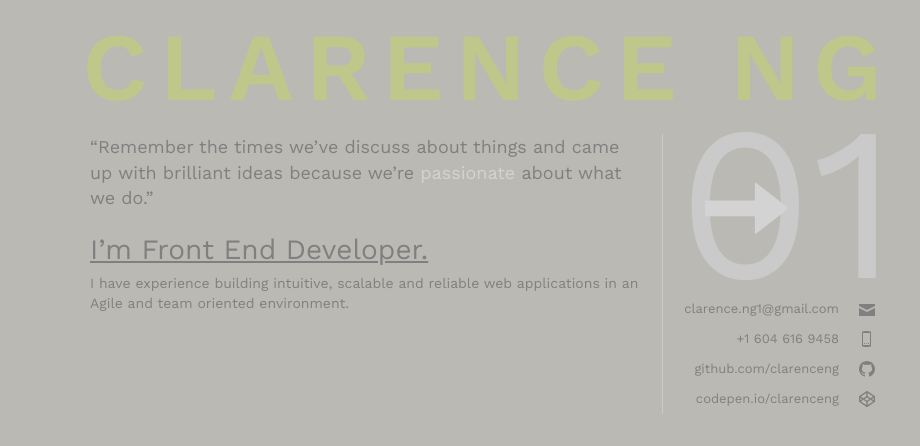
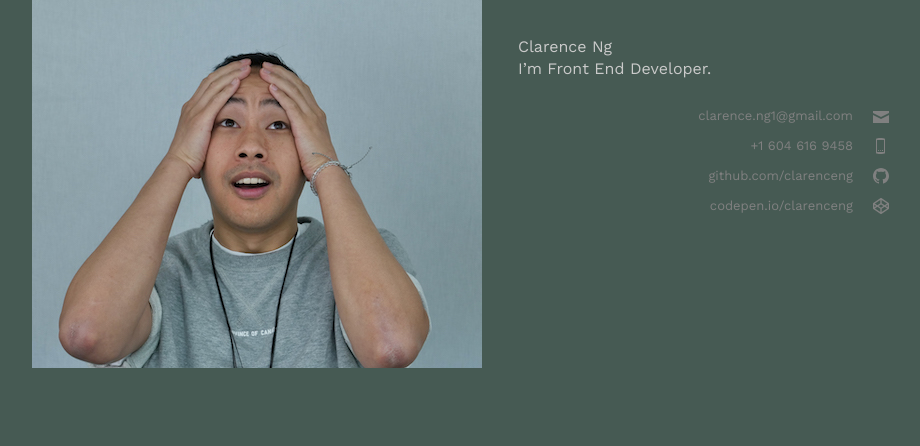
Before and after one commit to clarenceng/portfolio, a website: page src/index.pug in a window 1280 px wide. Shown: the whole page, without its empty margins (158-1078 px from the left). Drawn offline with nearby package versions, Linux system fonts and the light colour scheme; files that its build step writes are made by us from their sources.

Commit message:
inital redesign of portfolio

```diff
--- a/src/index.pug
+++ b/src/index.pug
@@ -8,45 +8,28 @@ html
 
   body
     main.main
+      section.section.left
+        img(src='./1.jpg')
+      section.section.content
+        p Clarence Ng
+        p I’m Front End Developer.
 
-      header.header
-        each letter in ['C', 'l', 'a', 'r', 'e', 'n', 'c', 'e', ' ', 'N', 'g']
-          span= letter
-
-      section.container
-        article.content
-          q.quote Remember the times we’ve discuss about things and came up with brilliant ideas because we’re
-            span.emph passionate
-            | about what we do.
-
-          section.intro
-            p.intro__title I’m Front End Developer.
-            p.intro__text I have experience building intuitive,
-              |scalable and reliable web applications in an Agile
-              |and team oriented environment.
-
-        aside.sidebar
-          .number
-            p 01
-            svg.arrow(xmlns='http://www.w3.org/2000/svg' version='1.1' width='32' height='32' viewBox='0 0 32 32')
-              path(d='M19.125.219c-.075.037-.125.131-.125.281v6.5h-19v6h19v6.5c0 .3.206.387.406.188l12.188-9.375c.2-.2.2-.425 0-.625l-12.188-9.375c-.1-.1-.206-.131-.281-.094z')
-
-          nav.links
-            .text
-              p.row clarence.ng1@gmail.com
-              p.row +1 604 616 9458
-              p.row github.com/clarenceng
-              p.row codepen.io/clarenceng
-            .icons
-              .row
-                svg(xmlns='http://www.w3.org/2000/svg' version='1.1' width='16' height='16' viewBox='0 0 16 16' transform='translate(0 3)')
-                  path(d='M0 0v2l8 4 8-4v-2h-16zm0 4v8h16v-8l-8 4-8-4z')
-              .row
-                svg(xmlns='http://www.w3.org/2000/svg' version='1.1' width='16' height='16' viewBox='0 0 16 16' transform='translate(3)')
-                  path(d='M4.375 0c-2.184 0-3.808.45-3.875.469-.282.081-.5.363-.5.656v13.75c0 .293.22.545.5.625.068.02 1.691.5 3.875.5 2.174 0 4.047-.45 4.125-.469.292-.073.5-.354.5-.656v-13.75c0-.301-.209-.584-.5-.656-.079-.02-1.95-.469-4.125-.469zm-3.375 2h7v12h-7v-12zm1.25 10l-.25.5.25.5h.75v-1h-.75zm2.25 0l-.5.5v.5h1v-.5l-.5-.5zm1.5 0v1h1v-1h-1z')
-              .row
-                svg(xmlns="http://www.w3.org/2000/svg" version="1.1" width="16" height="16" viewBox="0 0 16 16")
-                  path(d="M8 0c-4.417 0-8 3.581-8 8 0 3.534 2.29 6.536 5.469 7.594.4.073.563-.163.563-.375 0-.19-.027-.707-.031-1.375-2.225.483-2.688-1.063-2.688-1.063-.364-.924-.875-1.188-.875-1.188-.726-.496.031-.469.031-.469.803.057 1.219.813 1.219.813.714 1.222 1.888.861 2.344.656.073-.517.271-.864.5-1.063-1.776-.202-3.625-.871-3.625-3.938 0-.873.301-1.596.813-2.156-.082-.203-.373-1.024.063-2.125 0 0 .691-.223 2.219.813.638-.177 1.32-.247 2-.25.679.003 1.361.073 2 .25 1.527-1.035 2.188-.813 2.188-.813.436 1.101.176 1.923.094 2.125.513.559.813 1.282.813 2.156 0 3.073-1.874 3.739-3.656 3.938.287.247.563.722.563 1.469 0 1.069-.031 1.956-.031 2.219 0 .214.156.453.563.375 3.176-1.06 5.469-4.061 5.469-7.594 0-4.419-3.582-8-8-8z")
-              .row
-                svg(xmlns="http://www.w3.org/2000/svg" version="1.1" width="1792" height="1792" viewBox="0 0 1792 1792")
-                  path(d="M216 1169l603 402v-359l-334-223zm-62-144l193-129-193-129v258zm819 546l603-402-269-180-334 223v359zm-77-493l272-182-272-182-272 182zm-411-275l334-223v-359l-603 402zm960 93l193 129v-258zm-138-93l269-180-603-402v359zm485-180v546q0 41-34 64l-819 546q-21 13-43 13t-43-13l-819-546q-34-23-34-64v-546q0-41 34-64l819-546q21-13 43-13t43 13l819 546q34 23 34 64z")
+        nav.links
+          .text
+            p.row clarence.ng1@gmail.com
+            p.row +1 604 616 9458
+            p.row github.com/clarenceng
+            p.row codepen.io/clarenceng
+          .icons
+            .row
+              svg(xmlns='http://www.w3.org/2000/svg' version='1.1' width='16' height='16' viewBox='0 0 16 16' transform='translate(0 3)')
+                path(d='M0 0v2l8 4 8-4v-2h-16zm0 4v8h16v-8l-8 4-8-4z')
+            .row
+              svg(xmlns='http://www.w3.org/2000/svg' version='1.1' width='16' height='16' viewBox='0 0 16 16' transform='translate(3)')
+                path(d='M4.375 0c-2.184 0-3.808.45-3.875.469-.282.081-.5.363-.5.656v13.75c0 .293.22.545.5.625.068.02 1.691.5 3.875.5 2.174 0 4.047-.45 4.125-.469.292-.073.5-.354.5-.656v-13.75c0-.301-.209-.584-.5-.656-.079-.02-1.95-.469-4.125-.469zm-3.375 2h7v12h-7v-12zm1.25 10l-.25.5.25.5h.75v-1h-.75zm2.25 0l-.5.5v.5h1v-.5l-.5-.5zm1.5 0v1h1v-1h-1z')
+            .row
+              svg(xmlns="http://www.w3.org/2000/svg" version="1.1" width="16" height="16" viewBox="0 0 16 16")
+                path(d="M8 0c-4.417 0-8 3.581-8 8 0 3.534 2.29 6.536 5.469 7.594.4.073.563-.163.563-.375 0-.19-.027-.707-.031-1.375-2.225.483-2.688-1.063-2.688-1.063-.364-.924-.875-1.188-.875-1.188-.726-.496.031-.469.031-.469.803.057 1.219.813 1.219.813.714 1.222 1.888.861 2.344.656.073-.517.271-.864.5-1.063-1.776-.202-3.625-.871-3.625-3.938 0-.873.301-1.596.813-2.156-.082-.203-.373-1.024.063-2.125 0 0 .691-.223 2.219.813.638-.177 1.32-.247 2-.25.679.003 1.361.073 2 .25 1.527-1.035 2.188-.813 2.188-.813.436 1.101.176 1.923.094 2.125.513.559.813 1.282.813 2.156 0 3.073-1.874 3.739-3.656 3.938.287.247.563.722.563 1.469 0 1.069-.031 1.956-.031 2.219 0 .214.156.453.563.375 3.176-1.06 5.469-4.061 5.469-7.594 0-4.419-3.582-8-8-8z")
+            .row
+              svg(xmlns="http://www.w3.org/2000/svg" version="1.1" width="1792" height="1792" viewBox="0 0 1792 1792")
+                path(d="M216 1169l603 402v-359l-334-223zm-62-144l193-129-193-129v258zm819 546l603-402-269-180-334 223v359zm-77-493l272-182-272-182-272 182zm-411-275l334-223v-359l-603 402zm960 93l193 129v-258zm-138-93l269-180-603-402v359zm485-180v546q0 41-34 64l-819 546q-21 13-43 13t-43-13l-819-546q-34-23-34-64v-546q0-41 34-64l819-546q21-13 43-13t43 13l819 546q34 23 34 64z")
--- a/src/style.scss
+++ b/src/style.scss
@@ -38,14 +38,9 @@ ol, ul {
 
 // Base Styles
 $primary500: #CACACA;
-$primary600: #9e97a5;
-$primary700: #1F1F1F;
-$background400: #656259;
-$background500: #bab9b4;
-$background600: #827964;
-$accent: #907B76;
+$background500: #465a53;
 
-$max-width: 800px;
+$max-width: 900px;
 
 * {
   box-sizing: border-box;
@@ -64,102 +59,28 @@ body {
 
 .main {
 	max-width: $max-width;
-  margin: 0 auto;
+	margin: 0 auto;
+	display: flex;
 }
 
-.header {
-	font-weight: 600;
-  font-size: 96px;
-  text-transform: uppercase;
-  color: #c0c78a;
-	display: flex;
-	justify-content: space-between;
-	white-space: pre;
-
-  @media (max-width: $max-width) {
-    font-size: 14vw;
-  }
+.section {
+	flex: 0 0 50%;
+	height: 100%;
 }
 
-.container {
+.left {
 	display: flex;
-	justify-content: space-between;
-	position: relative;
-
-	@media (max-width: $max-width) {
-    display: block;
-  }
-}
-
-.intro {
-	margin-top: 20px;
-	color: gray;
-
-	.intro__title {
-		text-decoration: underline;
-		font-size: 28px;
-		margin-bottom: 5px;
+	align-items: flex-end;
+	background-color: #95a9b2;
+	background: linear-gradient(115deg, transparent 75%, rgba(0,0,0,.1) 50%), linear-gradient(245deg, transparent 75%, rgba(0,0,0,.25) 50%), linear-gradient(115deg, transparent 75%, rgba(0,0,0,.2) 50%) 15px -30px, linear-gradient(245deg, transparent 75%, #95a9b2 50%) 15px -30px, -webkit-gradient(linear, 40% 100%, 200% 100%, from(#fff), to(rgba(255, 255, 255, 0.5)));
+	background-size: 50px 75px;
+	img {
+		width: 100%;
 	}
-
-	.intro__text {
-		font-size: 14px;
-	}
-
-	@media (max-width: $max-width) {
-		margin-bottom: 20px;
-		margin-right: 5px;
-		text-align: right;
-  }
 }
 
 .content {
-	flex: 1 1 auto;
-	padding-left: 8px;
-}
-
-.sidebar {
-	flex: 1 0 220px;
-	border-left: 1px solid;
-	margin-left: 20px;
-
-	@media (max-width: $max-width) {
-		border: 0;
-		margin-left: 0;
-		margin-top: 20px;
-	}
-}
-
-.number {
-	position: relative;
-  font-size: 218px;
-	color: $primary500;
-	height: 140px;
-
-	p {
-		position: absolute;
-		right: -16px;
-		top: -83px;
-	}
-}
-
-.arrow {
-	position: absolute;
-  width: 84px;
-  height: 90px;
-	top: 45px;
-	left: 42px;
-	fill: lightgray;
-	transition: .1s fill ease-in-out;
-
-	&:hover {
-		fill: #fff;
-		cursor: pointer;
-	}
-
-	@media (max-width: $max-width) {
-		left: auto;
-		right: 93px;
-	}
+	padding: 36px;
 }
 
 .links {
@@ -192,14 +113,3 @@ body {
 .icons {
 	max-width: 16px;
 }
-
-.quote {
-	font-size: 18px;
-	text-align: right;
-	color: gray;
-	margin-bottom: 20px;
-}
-
-.emph {
-	color: #d3d3d3;
-}
```
Also changed, not shown: src/1.jpg (added), 1 other file.
